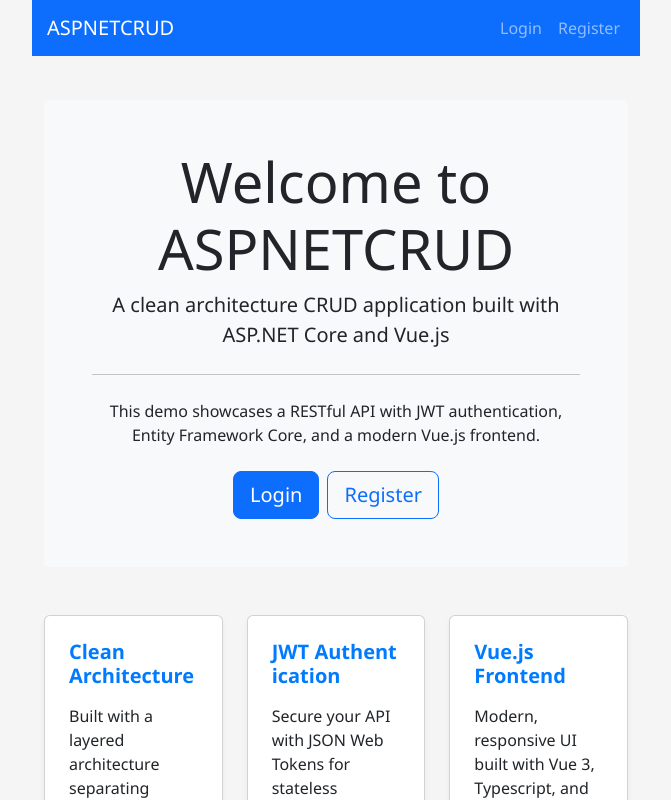
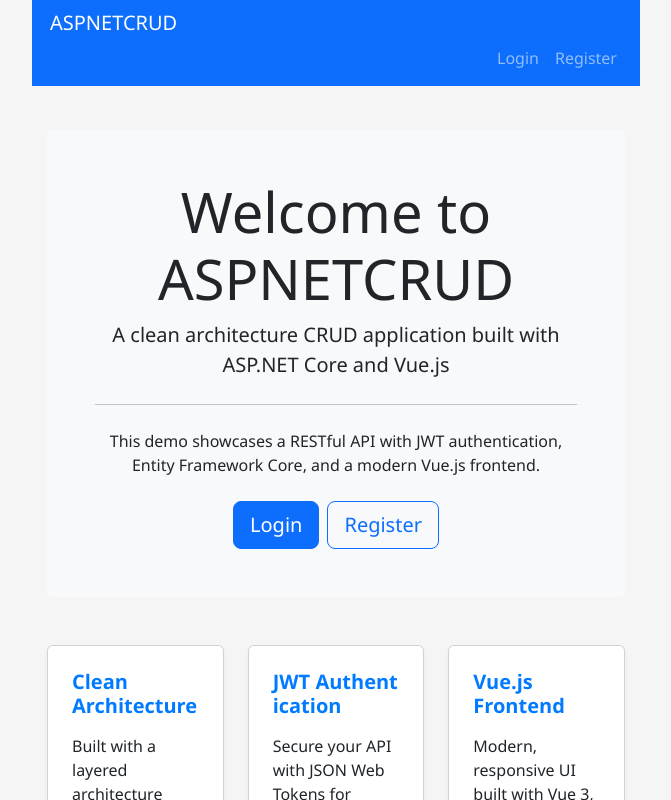
Before and after one commit to mrhonek/dotnetcrudclient, a Vue app: page / in a window 1280 px wide. Shown: the top 800 px of the page, without its empty margins (0-671 px from the left). Built offline with nearby package versions, Linux system fonts and the light colour scheme; the HTML template or start-up script is replaced by a standard one.

Commit message:
fix: Ensure equal whitespace on both sides with consistent container

```diff
--- a/src/App.vue
+++ b/src/App.vue
@@ -17,7 +17,7 @@
     </header>
 
     <main>
-      <div class="container">
+      <div class="main-container">
         <RouterView />
       </div>
     </main>
@@ -42,6 +42,16 @@
   flex: 1;
   width: 100%;
   padding: 20px 0;
+  display: flex;
+  justify-content: center;
+}
+
+.main-container {
+  width: 100%;
+  max-width: 1200px;
+  padding: 0 15px;
+  box-sizing: border-box;
+  margin: 0 auto;
 }
 
 @media (max-width: 768px) {
--- a/src/components/NavBar.vue
+++ b/src/components/NavBar.vue
@@ -1,6 +1,6 @@
 <template>
   <nav class="navbar navbar-expand-lg navbar-dark bg-primary">
-    <div class="container">
+    <div class="main-container">
       <router-link class="navbar-brand" to="/">ASPNETCRUD</router-link>
       <button
         class="navbar-toggler"
```
